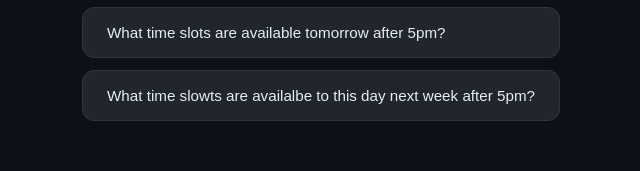
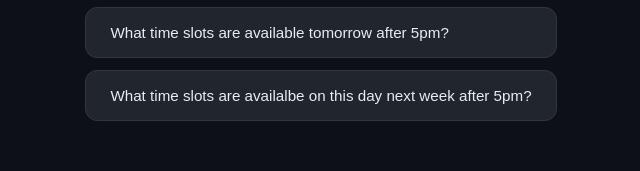
Before and after one commit to reeawnc/clubmanager-booking, a Vue app in the folder Bookings/: page / in a window 1280 px wide. Shown: the part 413-584 px from the top of the page, without its empty margins (319-959 px from the left). Built offline with nearby package versions, Linux system fonts and the light colour scheme.

Commit message:
Update ChatView.vue

```diff
--- a/Bookings/src/views/ChatView.vue
+++ b/Bookings/src/views/ChatView.vue
@@ -105,7 +105,7 @@ const quickPrompts = [
   },
   {
     id: 5,
-    text: "What time slowts are availalbe to this day next week after 5pm?"
+    text: "What time slots are availalbe on this day next week after 5pm?"
   }
 ]
 
```
